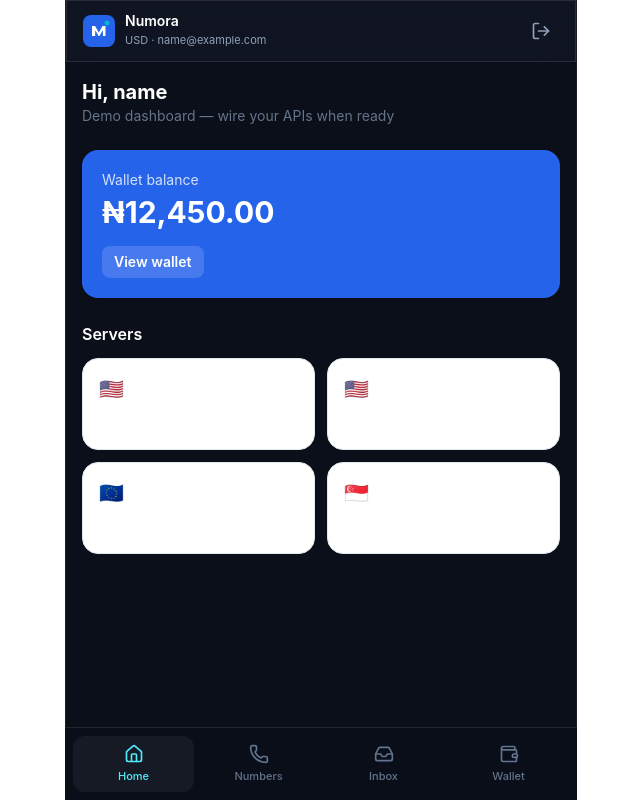
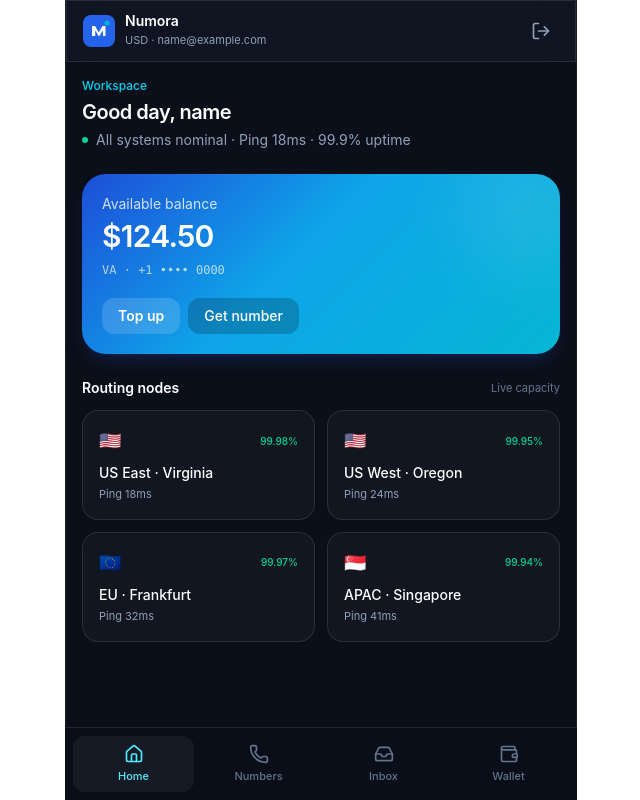
Before and after one commit to dennybadmam/numora-dashboard-template, a React (Vite) app: page /login in a window 1280 px wide. Both pictures are taken after typing "name@example.com", "Sample123" into the empty fields and a click on the button "Sign in". Shown: the whole page, without its empty margins (319-959 px from the left). Built offline with nearby package versions, Linux system fonts and the light colour scheme.

Commit message:
feat: premium overview with gradient wallet card

```diff
--- a/src/pages/OverviewPage.tsx
+++ b/src/pages/OverviewPage.tsx
@@ -1,41 +1,62 @@
 import { Link } from "react-router-dom";
 import { siteConfig } from "../../site.config";
-import { demoWallet } from "../lib/demo-data";
 import { useAuth } from "../lib/auth";
+import { formatMoney } from "../lib/currency";
 
 export function OverviewPage() {
   const { user } = useAuth();
+  const currency = user?.currency ?? "USD";
 
   return (
     <div className="space-y-6">
       <div>
-        <h1 className="text-xl font-bold">Hi, {user?.name}</h1>
-        <p className="text-sm text-muted">Demo dashboard — wire your APIs when ready</p>
+        <p className="text-xs text-cyan-400 font-medium">Workspace</p>
+        <h1 className="text-xl font-semibold tracking-tight mt-1">Good day, {user?.name}</h1>
+        <p className="text-sm text-slate-400 mt-1 flex items-center gap-2">
+          <span className="inline-flex h-1.5 w-1.5 rounded-full bg-emerald-400" />
+          All systems nominal · Ping 18ms · 99.9% uptime
+        </p>
       </div>
 
-      <div className="rounded-2xl bg-primary text-white p-5 shadow-sm">
-        <p className="text-sm text-white/80">Wallet balance</p>
-        <p className="text-3xl font-bold mt-1">{demoWallet.balance}</p>
-        <Link
-          to="/app/wallet"
-          className="inline-block mt-4 text-sm font-semibold bg-white/15 hover:bg-white/25 rounded-lg px-3 py-1.5"
-        >
-          View wallet
-        </Link>
+      <div className="gradient-wallet rounded-3xl p-5 shadow-lg shadow-blue-900/30 relative overflow-hidden">
+        <div className="absolute -right-8 -top-8 h-32 w-32 rounded-full bg-white/10 blur-2xl" />
+        <p className="text-sm text-white/80">Available balance</p>
+        <p className="text-3xl font-semibold tracking-tight mt-1">{formatMoney(124.5, currency)}</p>
+        <p className="text-xs text-white/70 mt-2 font-mono">VA · {user?.dialCode} •••• {user?.phone?.slice(-4) || "0000"}</p>
+        <div className="mt-5 flex gap-2">
+          <Link
+            to="/app/wallet"
+            className="rounded-xl bg-white/15 hover:bg-white/25 px-4 py-2 text-sm font-semibold backdrop-blur"
+          >
+            Top up
+          </Link>
+          <Link
+            to="/app/numbers"
+            className="rounded-xl bg-black/20 hover:bg-black/30 px-4 py-2 text-sm font-medium"
+          >
+            Get number
+          </Link>
+        </div>
       </div>
 
       <div>
-        <h2 className="font-semibold mb-3">Servers</h2>
+        <div className="flex items-center justify-between mb-3">
+          <h2 className="font-semibold text-sm">Routing nodes</h2>
+          <span className="text-[11px] text-slate-500">Live capacity</span>
+        </div>
         <div className="grid grid-cols-2 gap-3">
           {[...siteConfig.servers.usa, ...siteConfig.servers.global].map((s) => (
             <Link
               key={s.id}
               to="/app/numbers"
-              className="rounded-2xl border border-border bg-white p-4 hover:border-primary/40"
+              className="rounded-2xl border border-white/10 bg-white/[0.03] p-4 hover:border-cyan-400/30 transition"
             >
-              <span className="text-xl">{s.flag}</span>
-              <p className="text-sm font-medium mt-2">{s.label}</p>
-              <p className="text-xs text-accent mt-0.5">{s.status}</p>
+              <div className="flex items-center justify-between">
+                <span className="text-lg">{s.flag}</span>
+                <span className="text-[10px] font-medium text-emerald-400">{s.uptime}</span>
+              </div>
+              <p className="text-sm font-medium mt-2 leading-snug">{s.label}</p>
+              <p className="text-[11px] text-slate-400 mt-1">Ping {s.latencyMs}ms</p>
             </Link>
           ))}
         </div>
```
